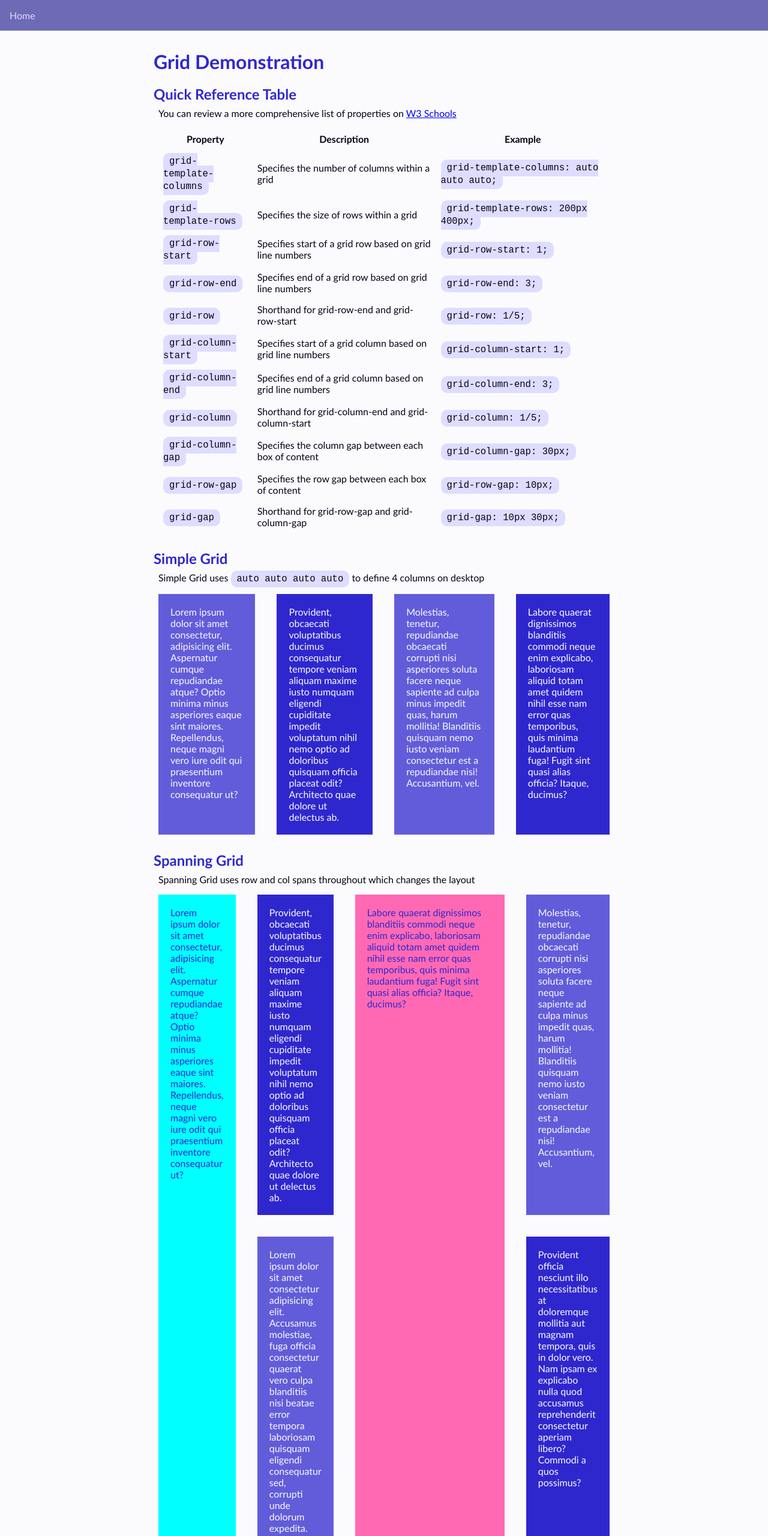
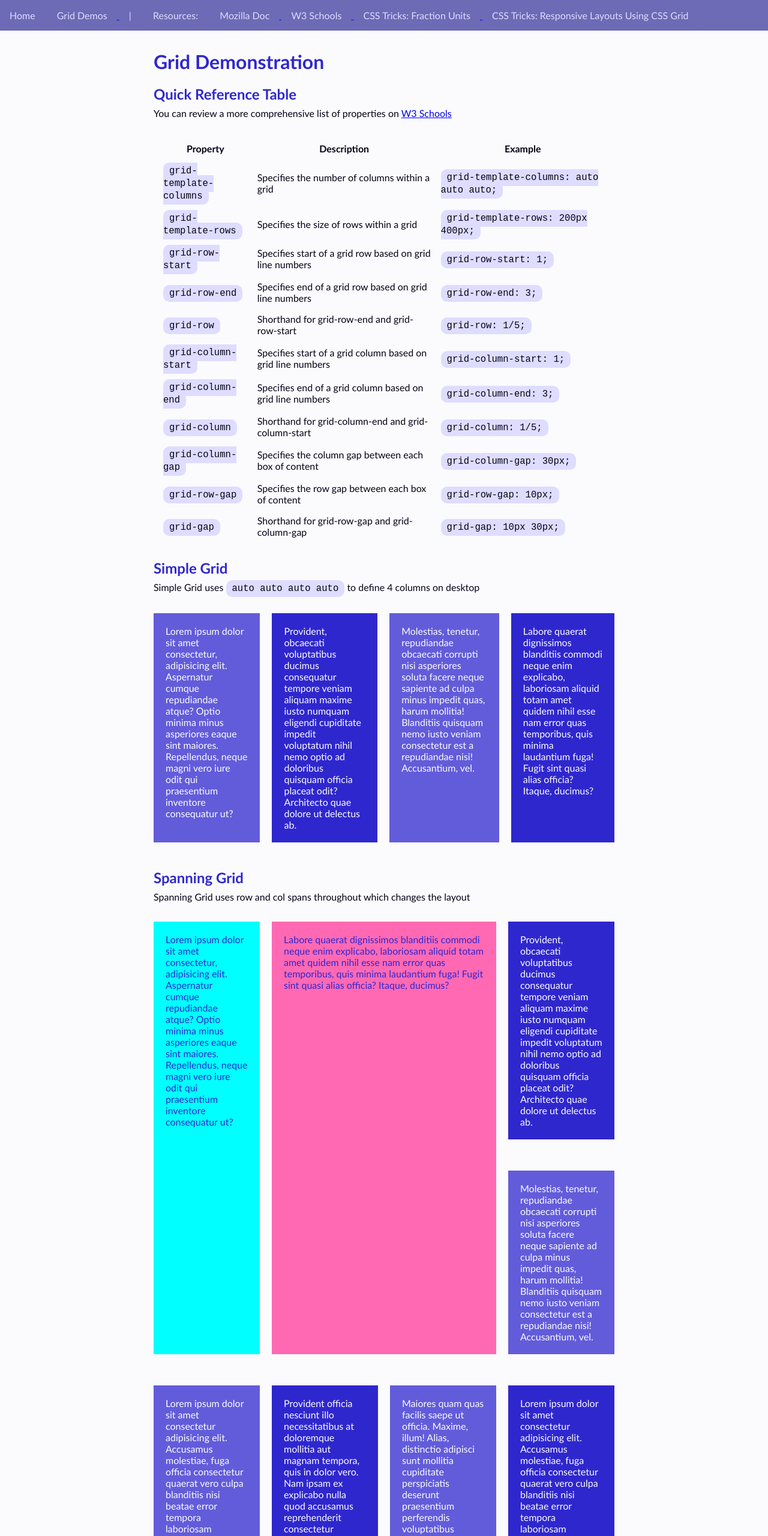
Before and after one commit to deoclaw/grid-demo, a plain HTML site: page index.html in a window 1280 px wide. Shown: the top 2560 px of the page at 60% size. Drawn offline with Linux system fonts and the light colour scheme; a script that the page names is missing.

Commit message:
fixed stylings

```diff
--- a/css/styles.css
+++ b/css/styles.css
@@ -11,6 +11,7 @@
 * {
 	margin: 0;
 	padding: 0;
+	box-sizing: border-box;
 }
 
 body {
@@ -50,6 +51,10 @@ nav li:hover {
 	background-color: rgb(var(--secondary));
 }
 
+.no-hover {
+	pointer-events: none;
+}
+
 /* WRAPPER */
 
 /*  MAIN CONTENT STYLES */
@@ -75,7 +80,7 @@ main table tr td:first-child {
 }
 
 main p {
-	margin: 0.5rem;
+	margin: 0.5rem 0 1.5rem 0;
 }
 
 /* GRIDSSSSSS */
@@ -106,7 +111,7 @@ main p {
 
 /* Spanning Grid */
 .grid-spanning {
-	grid-template-columns: repeat(5, 1fr);
+	grid-template-columns: repeat(4, 1fr);
 }
 
 .span-item1 {
@@ -119,13 +124,13 @@ main p {
 	background-color: hotpink !important;
 	color: rgba(var(--primary), 1) !important;
 	grid-row: 1/3;
-	grid-column: 3 / span 2;
+	grid-column: 2 / span 2;
 }
 
 .span-item3 {
 	background-color: chartreuse !important;
 	color: rgba(var(--primary), 1) !important;
-	grid-column: span 2; /* Without span, there'd be an empty opening */
+	grid-column: span 3; /* Without span, there'd be an empty opening */
 }
 
 /* Auto Flow Grid */
@@ -161,4 +166,16 @@ footer {
 }
 
 /* MEDIA QUERIES */
-/*  MOBILE FIRST SAYS WE NEED TO START WITH MOBILE DISPLAY/LAYOUT OF OUR CONTENT */
+
+@media screen and (max-width: 500px) {
+	.grid-simple,
+	.grid-spanning,
+	.grid-flow {
+		grid-template-columns: 1fr;
+	}
+
+	.grid-item {
+		grid-column: span 1;
+		grid-row: span 1;
+	}
+}
--- a/index.html
+++ b/index.html
@@ -12,6 +12,25 @@
 		<nav>
 			<ul>
 				<a href="/"><li>Home</li></a>
+				<a href="#grid-demos">
+					<li>Grid Demos</li>
+				</a>
+				<li class="no-hover">|</li>
+				<li class="no-hover">Resources:</li>
+				<a href="https://developer.mozilla.org/en-US/docs/Web/CSS/grid">
+					<li>Mozilla Doc</li>
+				</a>
+				<a href="https://www.w3schools.com/css/css_grid.asp">
+					<li>W3 Schools</li>
+				</a>
+				<a href="https://css-tricks.com/introduction-fr-css-unit/">
+					<li>CSS Tricks: Fraction Units</li>
+				</a>
+				<a
+					href="https://css-tricks.com/look-ma-no-media-queries-responsive-layouts-using-css-grid/"
+				>
+					<li>CSS Tricks: Responsive Layouts Using CSS Grid</li>
+				</a>
 			</ul>
 		</nav>
 		<main>
@@ -91,10 +110,11 @@
 			</table>
 			<!--  * * * * * * * * * * * * * * * * * * * * * * * * *  * * * * * * * * * * 	BEGIN GRIDS	* * * * * * * * * * * * * * * * * * * *  * * * * ** *  -->
 			<!-- FIRST GRID: SIMPLE -->
+			<div id="grid-demos">
 				<h2>Simple Grid</h2>
 				<p>
-				Simple Grid uses <code>auto auto auto auto</code> to define 4 columns on
-				desktop
+					Simple Grid uses <code>auto auto auto auto</code> to define 4 columns
+					on desktop
 				</p>
 				<div class="grid-container grid-simple">
 					<p class="grid-item">
@@ -124,7 +144,8 @@
 				</div>
 				<h2>Spanning Grid</h2>
 				<p>
-				Spanning Grid uses row and col spans throughout which changes the layout
+					Spanning Grid uses row and col spans throughout which changes the
+					layout
 				</p>
 				<div class="grid-container grid-spanning">
 					<p class="grid-item span-item1">
@@ -153,15 +174,15 @@
 					</p>
 					<p class="grid-item">
 						Lorem ipsum dolor sit amet consectetur adipisicing elit. Accusamus
-					molestiae, fuga officia consectetur quaerat vero culpa blanditiis nisi
-					beatae error tempora laboriosam quisquam eligendi consequatur sed,
-					corrupti unde dolorum expedita.
+						molestiae, fuga officia consectetur quaerat vero culpa blanditiis
+						nisi beatae error tempora laboriosam quisquam eligendi consequatur
+						sed, corrupti unde dolorum expedita.
 					</p>
 					<p class="grid-item">
-					Provident officia nesciunt illo necessitatibus at doloremque mollitia
-					aut magnam tempora, quis in dolor vero. Nam ipsam ex explicabo nulla
-					quod accusamus reprehenderit consectetur aperiam libero? Commodi a
-					quos possimus?
+						Provident officia nesciunt illo necessitatibus at doloremque
+						mollitia aut magnam tempora, quis in dolor vero. Nam ipsam ex
+						explicabo nulla quod accusamus reprehenderit consectetur aperiam
+						libero? Commodi a quos possimus?
 					</p>
 					<p class="grid-item">
 						Maiores quam quas facilis saepe ut officia. Maxime, illum! Alias,
@@ -171,15 +192,15 @@
 					</p>
 					<p class="grid-item">
 						Lorem ipsum dolor sit amet consectetur adipisicing elit. Accusamus
-					molestiae, fuga officia consectetur quaerat vero culpa blanditiis nisi
-					beatae error tempora laboriosam quisquam eligendi consequatur sed,
-					corrupti unde dolorum expedita.
+						molestiae, fuga officia consectetur quaerat vero culpa blanditiis
+						nisi beatae error tempora laboriosam quisquam eligendi consequatur
+						sed, corrupti unde dolorum expedita.
 					</p>
 					<p class="grid-item">
-					Provident officia nesciunt illo necessitatibus at doloremque mollitia
-					aut magnam tempora, quis in dolor vero. Nam ipsam ex explicabo nulla
-					quod accusamus reprehenderit consectetur aperiam libero? Commodi a
-					quos possimus?
+						Provident officia nesciunt illo necessitatibus at doloremque
+						mollitia aut magnam tempora, quis in dolor vero. Nam ipsam ex
+						explicabo nulla quod accusamus reprehenderit consectetur aperiam
+						libero? Commodi a quos possimus?
 					</p>
 					<p class="grid-item span-item3">
 						Maiores quam quas facilis saepe ut officia. Maxime, illum! Alias,
@@ -206,13 +227,14 @@
 					<p class="grid-item">
 						Id hic minus enim ad nesciunt deserunt eaque, in natus eius.
 						Aspernatur saepe delectus dicta beatae inventore explicabo odit
-					recusandae aliquam cumque nam esse et, eos quasi pariatur omnis nulla.
+						recusandae aliquam cumque nam esse et, eos quasi pariatur omnis
+						nulla.
 					</p>
 					<p class="grid-item item-span-big">
-					Lorem ipsum dolor sit amet consectetur adipisicing elit. Fugit quaerat
-					ducimus aperiam aliquid libero enim voluptatibus odio molestias.
-					Dolore sunt sequi qui possimus, quaerat quia delectus fugiat molestias
-					maxime nemo.
+						Lorem ipsum dolor sit amet consectetur adipisicing elit. Fugit
+						quaerat ducimus aperiam aliquid libero enim voluptatibus odio
+						molestias. Dolore sunt sequi qui possimus, quaerat quia delectus
+						fugiat molestias maxime nemo.
 					</p>
 					<p class="grid-item">
 						Lorem ipsum dolor sit amet consectetur adipisicing elit. Explicabo
@@ -229,13 +251,14 @@
 					<p class="grid-item">
 						Id hic minus enim ad nesciunt deserunt eaque, in natus eius.
 						Aspernatur saepe delectus dicta beatae inventore explicabo odit
-					recusandae aliquam cumque nam esse et, eos quasi pariatur omnis nulla.
+						recusandae aliquam cumque nam esse et, eos quasi pariatur omnis
+						nulla.
 					</p>
 					<p class="grid-item item-span-big">
-					Lorem ipsum dolor sit amet consectetur adipisicing elit. Fugit quaerat
-					ducimus aperiam aliquid libero enim voluptatibus odio molestias.
-					Dolore sunt sequi qui possimus, quaerat quia delectus fugiat molestias
-					maxime nemo.
+						Lorem ipsum dolor sit amet consectetur adipisicing elit. Fugit
+						quaerat ducimus aperiam aliquid libero enim voluptatibus odio
+						molestias. Dolore sunt sequi qui possimus, quaerat quia delectus
+						fugiat molestias maxime nemo.
 					</p>
 					<p class="grid-item item-span-huge">
 						Itaque dolores esse amet, autem totam possimus delectus quam aliquid
@@ -244,22 +267,24 @@
 						officiis?
 					</p>
 					<p class="grid-item item-span-big">
-					Lorem ipsum dolor sit amet consectetur adipisicing elit. Fugit quaerat
-					ducimus aperiam aliquid libero enim voluptatibus odio molestias.
-					Dolore sunt sequi qui possimus, quaerat quia delectus fugiat molestias
-					maxime nemo.
+						Lorem ipsum dolor sit amet consectetur adipisicing elit. Fugit
+						quaerat ducimus aperiam aliquid libero enim voluptatibus odio
+						molestias. Dolore sunt sequi qui possimus, quaerat quia delectus
+						fugiat molestias maxime nemo.
 					</p>
 					<p class="grid-item">
 						Id hic minus enim ad nesciunt deserunt eaque, in natus eius.
 						Aspernatur saepe delectus dicta beatae inventore explicabo odit
-					recusandae aliquam cumque nam esse et, eos quasi pariatur omnis nulla.
+						recusandae aliquam cumque nam esse et, eos quasi pariatur omnis
+						nulla.
 					</p>
 					<p class="grid-item item-span-big">
-					Lorem ipsum dolor sit amet consectetur adipisicing elit. Fugit quaerat
-					ducimus aperiam aliquid libero enim voluptatibus odio molestias.
-					Dolore sunt sequi qui possimus, quaerat quia delectus fugiat molestias
-					maxime nemo.
+						Lorem ipsum dolor sit amet consectetur adipisicing elit. Fugit
+						quaerat ducimus aperiam aliquid libero enim voluptatibus odio
+						molestias. Dolore sunt sequi qui possimus, quaerat quia delectus
+						fugiat molestias maxime nemo.
 					</p>
+				</div>
 			</div>
 			<!--  						E N D 			G R I D S 				 -->
 		</main>
```
Lines whose indentation alone changed are shown as unchanged.
